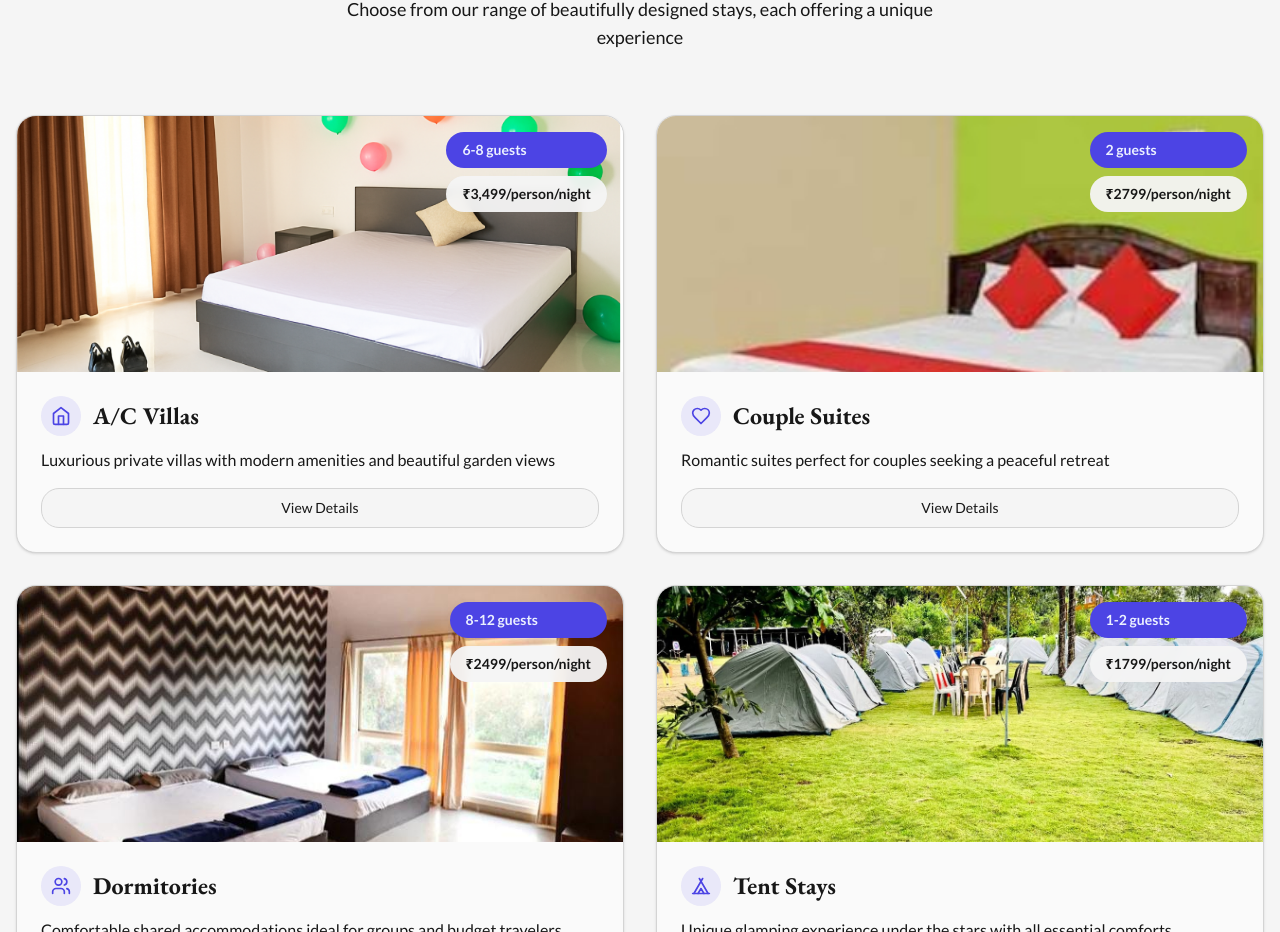
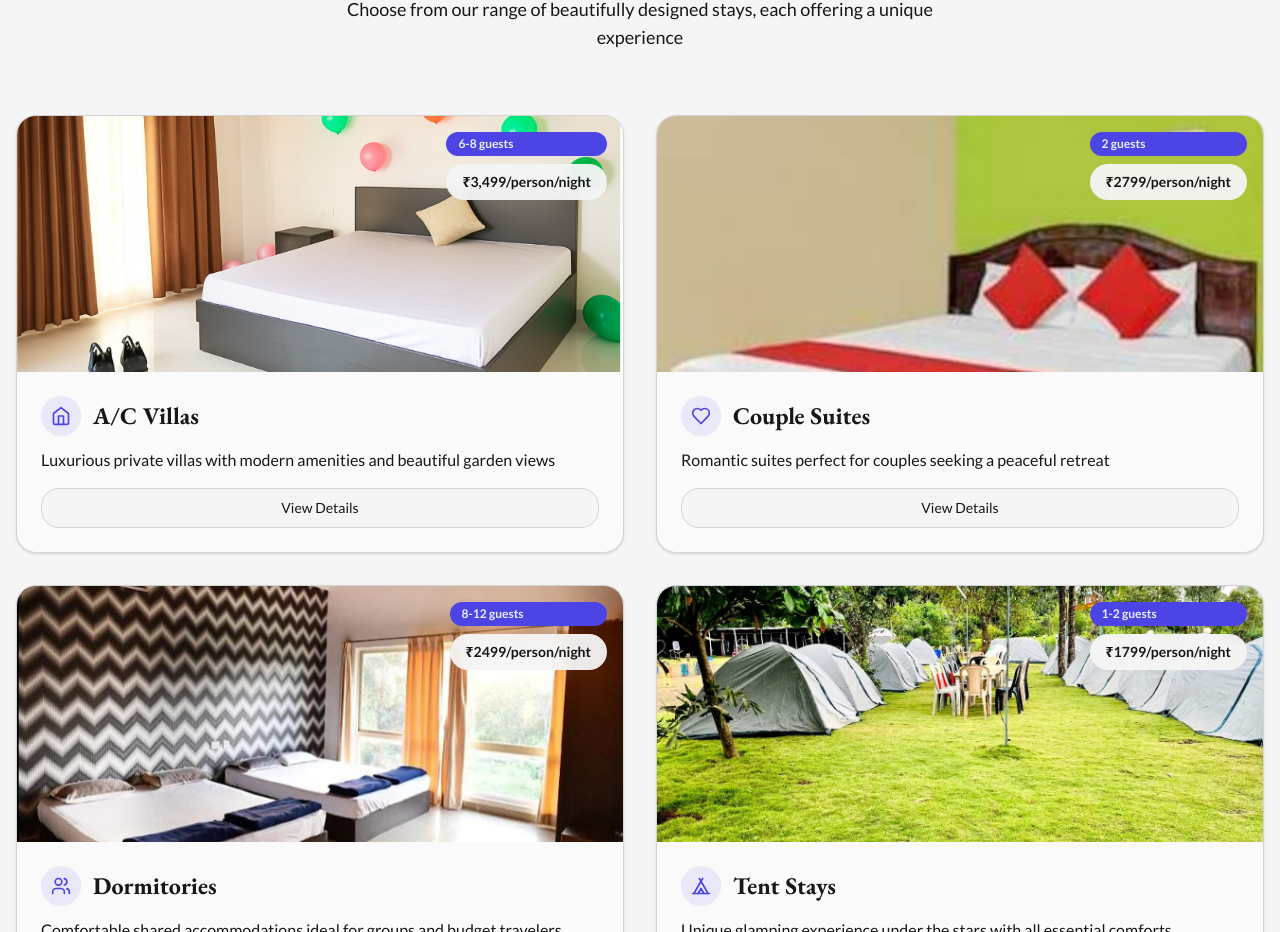
Before and after one commit to BMMrvce/rainbow-retreat-redesign-03226c6c, a React (Vite) app: page / in a window 1280 px wide. Shown: the part 1519-2451 px from the top of the page. Built offline with nearby package versions, Linux system fonts and the light colour scheme; the HTML template or start-up script is replaced by a standard one.

Commit message:
minor changes

```diff
--- a/src/components/Accommodations.tsx
+++ b/src/components/Accommodations.tsx
@@ -106,7 +106,7 @@ export const Accommodations = () => {
                     className="w-full h-full object-cover group-hover:scale-110 transition-transform duration-500"
                   />
                   <div className="absolute top-4 right-4 flex flex-col gap-2">
-                    <div className="bg-primary text-primary-foreground px-4 py-2 rounded-full text-sm font-semibold">
+                    <div className="bg-primary text-primary-foreground px-3 py-1 rounded-full text-xs font-semibold whitespace-nowrap">
                       {accommodation.capacity}
                     </div>
                     <div className="bg-background/95 backdrop-blur-sm text-foreground px-4 py-2 rounded-full text-sm font-bold">
```
